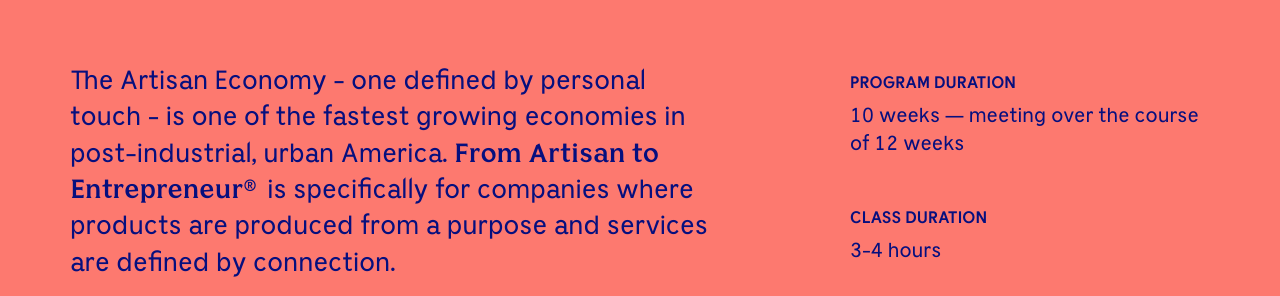
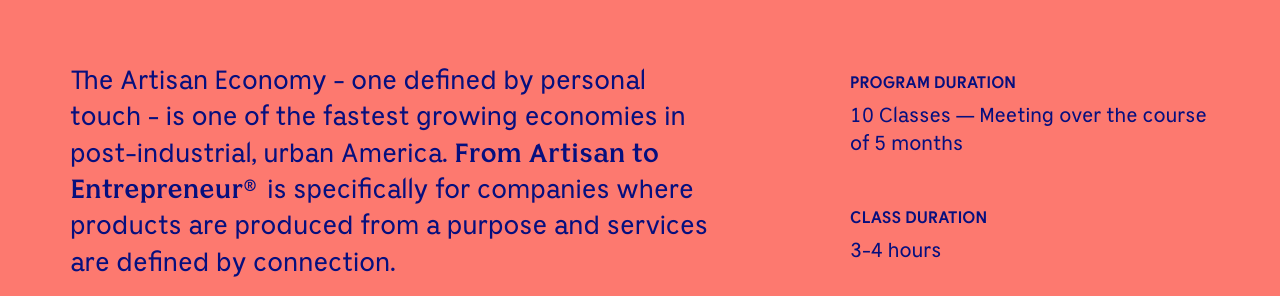
Before and after one commit to hollyhoward78/ask-holly-how, a Jekyll site: the page built from _pages/programs.md, in a window 1280 px wide and 900 px high. Shown: the part 339-635 px from the top of the window. Built offline with Jekyll 4.4.1, drawn with Linux system fonts in a browser that asks for light colours; a script that is not in the unit is left out.

Commit message:
Update programs.html

```diff
--- a/_layouts/programs.html
+++ b/_layouts/programs.html
@@ -30,7 +30,7 @@
         </div>
         <div class="col-lg-4 col-lg-offset-1 col-md-4 m-lg-t-0 m-md-t-3 m-sm-t-3 m-xs-t-3">
           <h6>Program Duration</h6>
-          <p>10 weeks — meeting over the course of 12 weeks</p>
+          <p>10 Classes — Meeting over the course of 5 months</p>
 
           <h6 class="m-xs-t-2">Class Duration</h6>
           <p>3-4 hours</p>
```
